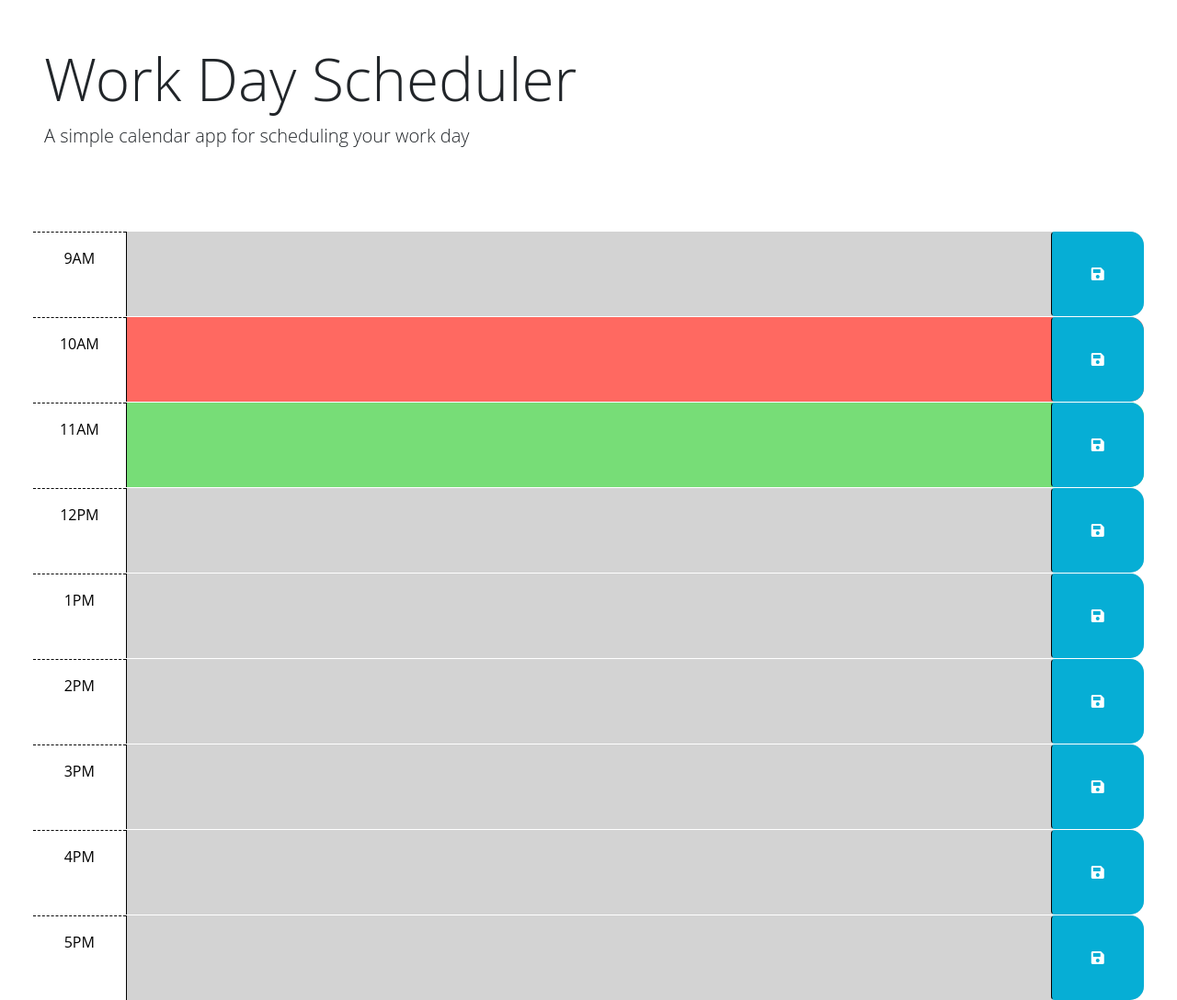
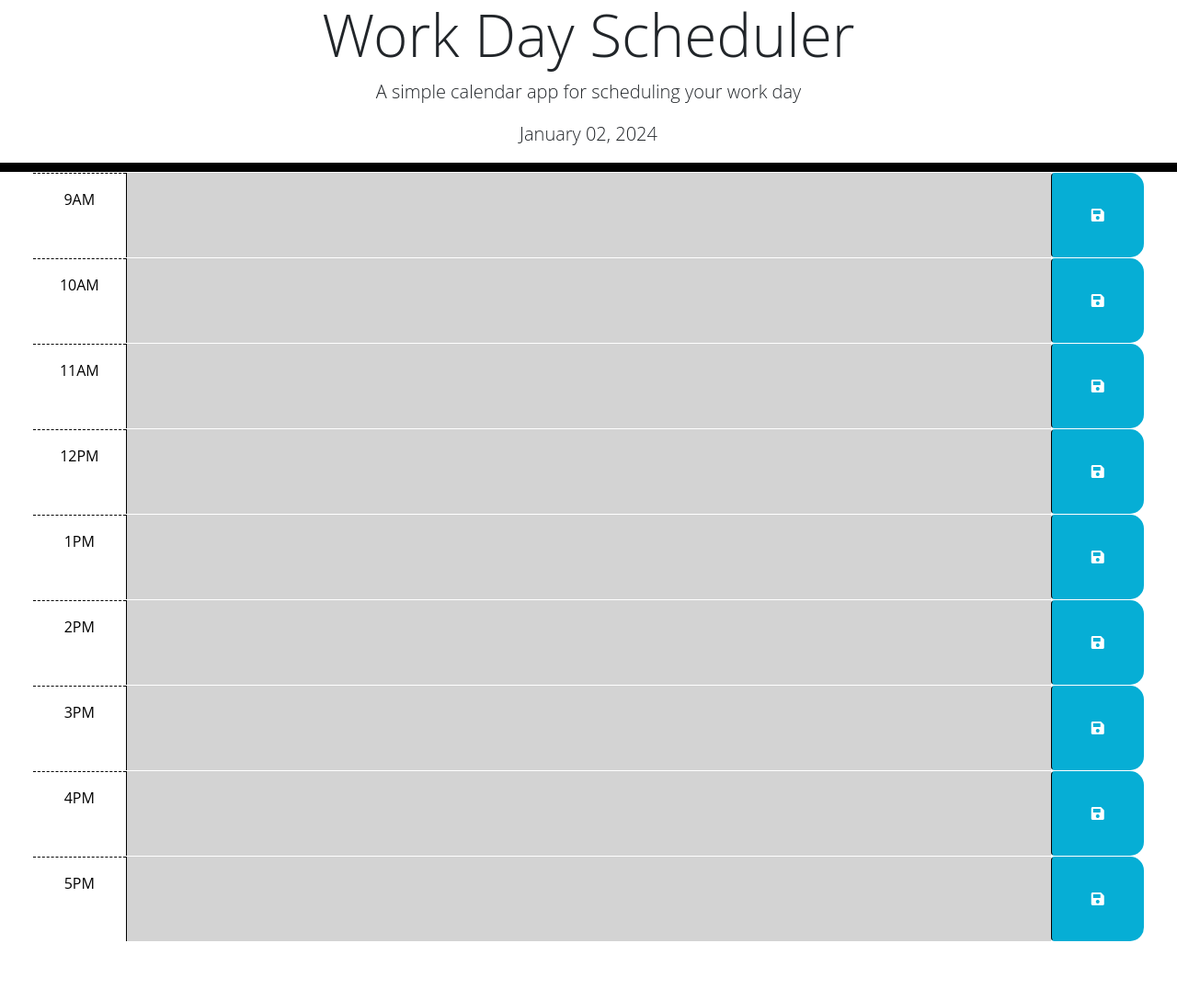
Before and after one commit to gwennr-t/Work-Day-Scheduler, a plain HTML site: page index.html in a window 1280 px wide. Shown: the whole page at 92% size. After the commit the page ends 1024 px from the top, so only its background shows below. Drawn offline with nearby package versions, Linux system fonts and the light colour scheme; files that its build step writes are made by us from their sources.

Commit message:
deleted comments with assignment information from HTML and updated added in displaytime function and add class function

```diff
--- a/assets/css/style.css
+++ b/assets/css/style.css
@@ -1,6 +1,10 @@
 body {
     font-family: 'Open Sans', sans-serif;
     font-size: 16px;
+  }
+
+  .header {
+    border-bottom: 10px solid #000000;
   }
 
   textarea {
--- a/assets/js/script.js
+++ b/assets/js/script.js
@@ -1,7 +1,45 @@
 // Wrap all code that interacts with the DOM in a call to jQuery to ensure that
 // the code isn't run until the browser has finished rendering all the elements
 // in the html.
+
+// display the current date and time
+var currentDay = $('#currentDay');
+
+function displayTime() {
+    var rightNow = dayjs().format('MMMM DD, YYYY');
+    currentDay.text(rightNow);
+}
+
+displayTime();
+
+// function that adjusts colors based on past, present, future
+function addClass() {
+    var hourBlock = $('.hour');
+    var descriptionBlock = $('.description')
+    var currentHour = dayjs().hour;
+
+    if (hourBlock < currentHour) {
+        $(descriptionBlock).addClass('past');
+    }else if(hourBlock == currentHour){
+        $(descriptionBlock).addClass('present');
+    }else if(hourBlock > currentHour){
+        $(descriptionBlock).addClass('future');
+    }
+};
+
+addClass();
+
+// save content to local storage when clicking save and display
+$('.btn').on('click', function() {
+    localStorage.setItem(".description");
+});
+
+// $(function(){
+
+// });
+
 $(function () {
+
     // TODO: Add a listener for click events on the save button. This code should
     // use the id in the containing time-block as a key to save the user input in
     // local storage. HINT: What does `this` reference in the click listener
@@ -9,15 +47,9 @@ $(function () {
     // time-block containing the button that was clicked? How might the id be
     // useful when saving the description in local storage?
     //
-    // TODO: Add code to apply the past, present, or future class to each time
-    // block by comparing the id to the current hour. HINTS: How can the id
-    // attribute of each time-block be used to conditionally add or remove the
-    // past, present, and future classes? How can Day.js be used to get the
-    // current hour in 24-hour time?
-    //
+
     // TODO: Add code to get any user input that was saved in localStorage and set
     // the values of the corresponding textarea elements. HINT: How can the id
     // attribute of each time-block be used to do this?
     //
-    // TODO: Add code to display the current date in the header of the page.
   });
--- a/index.html
+++ b/index.html
@@ -4,7 +4,7 @@
     <meta charset="UTF-8" />
     <meta name="viewport" content="width=device-width, initial-scale=1.0" />
     <meta http-equiv="X-UA-Compatible" content="ie=edge" />
-
+<!-- bootstrap -->
     <link
       href="https://cdn.jsdelivr.net/npm/bootstrap@5.1.3/dist/css/bootstrap.min.css"
       rel="stylesheet"
@@ -17,34 +17,26 @@
       integrity="sha384-50oBUHEmvpQ+1lW4y57PTFmhCaXp0ML5d60M1M7uH2+nqUivzIebhndOJK28anvf"
       crossorigin="anonymous"
     />
+<!-- fonts -->
     <link
       href="https://fonts.googleapis.com/css2?family=Fira+Sans:wght@400;700&display=swap"
       rel="stylesheet"
     />
-    <link rel="stylesheet" href="style.css" />
+<!-- css -->
+    <link rel="stylesheet" href="./assets/css/style.css" />
     <title>Work Day Scheduler</title>
   </head>
 
   <body>
-    <header class="p-5 mb-4">
-      <h1 class="display-3">Work Day Scheduler</h1>
-      <p class="lead">A simple calendar app for scheduling your work day</p>
-      <p id="currentDay" class="lead"></p>
+    <header class="header">
+      <h1 class="display-3 text-center">Work Day Scheduler</h1>
+      <p class="lead text-center">A simple calendar app for scheduling your work day</p>
+      <p id="currentDay" class="lead text-center"></p>
     </header>
+
     <div class="container-fluid px-5">
-      <!-- Use class for "past", "present", and "future" to apply styles to the
-        time-block divs accordingly. The javascript will need to do this by
-        adding/removing these classes on each div by comparing the hour in the
-        id to the current hour. The html provided below is meant to be an example
-        demonstrating how the css provided can be leveraged to create the
-        desired layout and colors. The html below should be removed or updated
-        in the finished product. Remember to delete this comment once the
-        code is implemented.
-        -->
-
-      <!-- Example of a past time block. The "past" class adds a gray background color. -->
-      <!-- 9AM -->
-      <div id="hour-9" class="row time-block past">
+      <!-- 9AM-->
+      <div id="hour-9" class="row time-block">
         <div class="col-2 col-md-1 hour text-center py-3">9AM</div>
         <textarea class="col-8 col-md-10 description" rows="3"> </textarea>
         <button class="btn saveBtn col-2 col-md-1" aria-label="save">
@@ -52,9 +44,8 @@
         </button>
       </div>
 
-      <!-- Example of a present time block. The "present" class adds a red background color. -->
       <!-- 10AM -->
-      <div id="hour-10" class="row time-block present">
+      <div id="hour-10" class="row time-block">
         <div class="col-2 col-md-1 hour text-center py-3">10AM</div>
         <textarea class="col-8 col-md-10 description" rows="3"> </textarea>
         <button class="btn saveBtn col-2 col-md-1" aria-label="save">
@@ -62,9 +53,8 @@
         </button>
       </div>
 
-      <!-- Example of a future time block. The "future" class adds a green background color. -->
       <!-- 11AM -->
-      <div id="hour-11" class="row time-block future">
+      <div id="hour-11" class="row time-block">
         <div class="col-2 col-md-1 hour text-center py-3">11AM</div>
         <textarea class="col-8 col-md-10 description" rows="3"> </textarea>
         <button class="btn saveBtn col-2 col-md-1" aria-label="save">
@@ -72,8 +62,8 @@
         </button>
       </div>
 
-      <!-- 12PM (need to change past, present, future thing)-->
-      <div id="hour-12" class="row time-block past">
+      <!-- 12PM -->
+      <div id="hour-12" class="row time-block">
         <div class="col-2 col-md-1 hour text-center py-3">12PM</div>
         <textarea class="col-8 col-md-10 description" rows="3"> </textarea>
         <button class="btn saveBtn col-2 col-md-1" aria-label="save">
@@ -81,8 +71,8 @@
         </button>
       </div>
 
-      <!-- 1PM (need to change past, present, future thing)-->
-      <div id="hour-1" class="row time-block past">
+      <!-- 1PM -->
+      <div id="hour-1" class="row time-block">
         <div class="col-2 col-md-1 hour text-center py-3">1PM</div>
         <textarea class="col-8 col-md-10 description" rows="3"> </textarea>
         <button class="btn saveBtn col-2 col-md-1" aria-label="save">
@@ -90,8 +80,8 @@
         </button>
       </div>
 
-      <!-- 2PM (need to change past, present, future thing)-->
-      <div id="hour-2" class="row time-block past">
+      <!-- 2PM -->
+      <div id="hour-2" class="row time-block">
         <div class="col-2 col-md-1 hour text-center py-3">2PM</div>
         <textarea class="col-8 col-md-10 description" rows="3"> </textarea>
         <button class="btn saveBtn col-2 col-md-1" aria-label="save">
@@ -99,8 +89,8 @@
         </button>
       </div>
 
-      <!-- 3PM (need to change past, present, future thing)-->
-      <div id="hour-3" class="row time-block past">
+      <!-- 3PM -->
+      <div id="hour-3" class="row time-block">
         <div class="col-2 col-md-1 hour text-center py-3">3PM</div>
         <textarea class="col-8 col-md-10 description" rows="3"> </textarea>
         <button class="btn saveBtn col-2 col-md-1" aria-label="save">
@@ -108,8 +98,8 @@
         </button>
       </div>
 
-      <!-- 4PM (need to change past, present, future thing)-->
-      <div id="hour-4" class="row time-block past">
+      <!-- 4PM -->
+      <div id="hour-4" class="row time-block">
         <div class="col-2 col-md-1 hour text-center py-3">4PM</div>
         <textarea class="col-8 col-md-10 description" rows="3"> </textarea>
         <button class="btn saveBtn col-2 col-md-1" aria-label="save">
@@ -117,22 +107,24 @@
         </button>
       </div>
 
-      <!-- 5PM (need to change past, present, future thing)-->
-      <div id="hour-5" class="row time-block past">
+      <!-- 5PM -->
+      <div id="hour-5" class="row time-block">
         <div class="col-2 col-md-1 hour text-center py-3">5PM</div>
         <textarea class="col-8 col-md-10 description" rows="3"> </textarea>
         <button class="btn saveBtn col-2 col-md-1" aria-label="save">
           <i class="fas fa-save" aria-hidden="true"></i>
         </button>
       </div>
-
     </div>
 
     <script src="https://cdnjs.cloudflare.com/ajax/libs/jquery/3.2.1/jquery.min.js"></script>
+
     <script src="https://cdn.jsdelivr.net/npm/dayjs@1.11.3/dayjs.min.js"
     integrity="sha256-iu/zLUB+QgISXBLCW/mcDi/rnf4m4uEDO0wauy76x7U="
     crossorigin="anonymous"></script>
-
-    <script src="script.js"></script>
+<!-- jquery -->
+    <script src="https://code.jquery.com/jquery-3.5.1.min.js"></script>
+<!-- javascript -->
+    <script src="./assets/js/script.js"></script>
   </body>
 </html>
```
